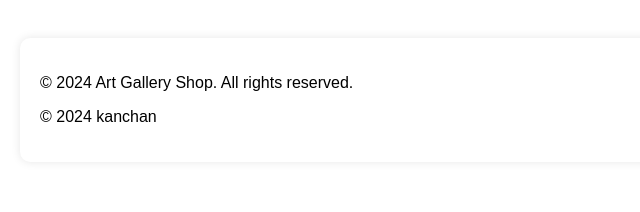
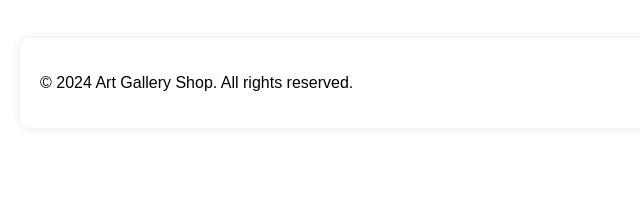
Before and after one commit to ashutosh989052/art_gallery_shop, a PHP site: page /bill.php in a window 1280 px wide. Shown: the part 1282-1494 px from the top of the page, without its empty margins (0-640 px from the left). After the commit the page ends 1373 px from the top, so only its background shows below. Run offline with PHP 8.4, Linux system fonts and the light colour scheme; some libraries are stand-ins or nearby versions.

Commit message:
kanchan removed

```diff
--- a/bill.php
+++ b/bill.php
@@ -337,7 +337,6 @@ if ($_SERVER["REQUEST_METHOD"] == "POST") {
     <footer class="footer">
         <div class="container">
             <p>&copy; <?php echo date('Y'); ?> Art Gallery Shop. All rights reserved.</p>
-            <p>&copy; <?php echo date('Y'); ?> kanchan</p>
         </div>
     </footer>
 </body>
```
